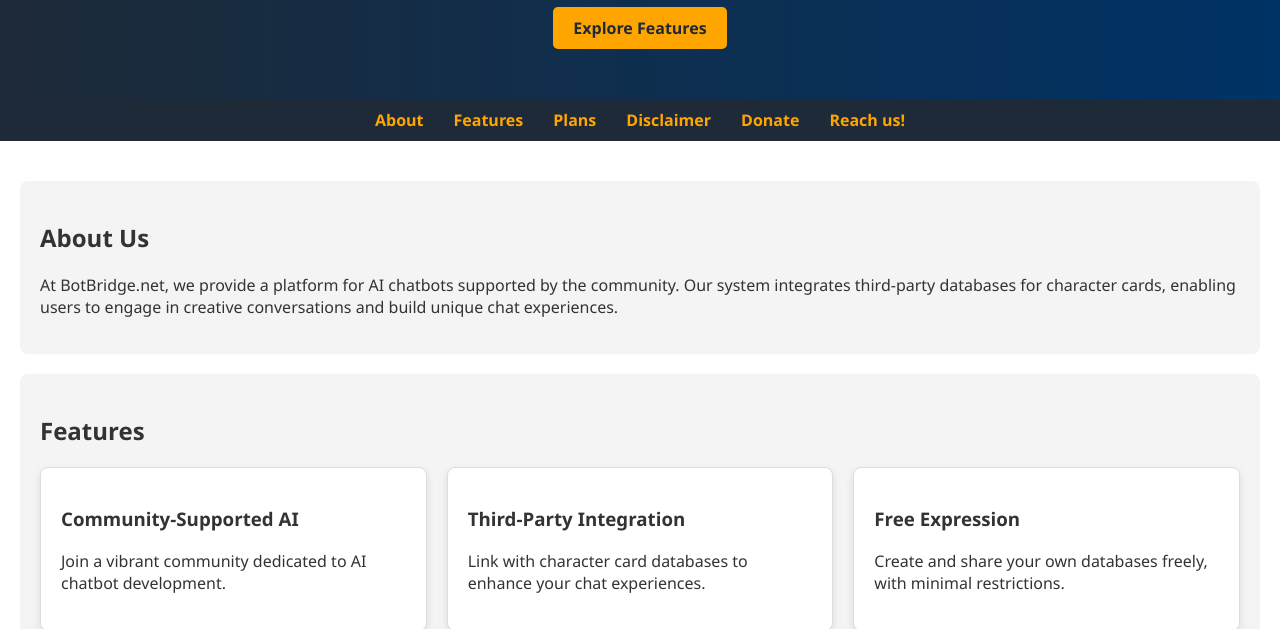
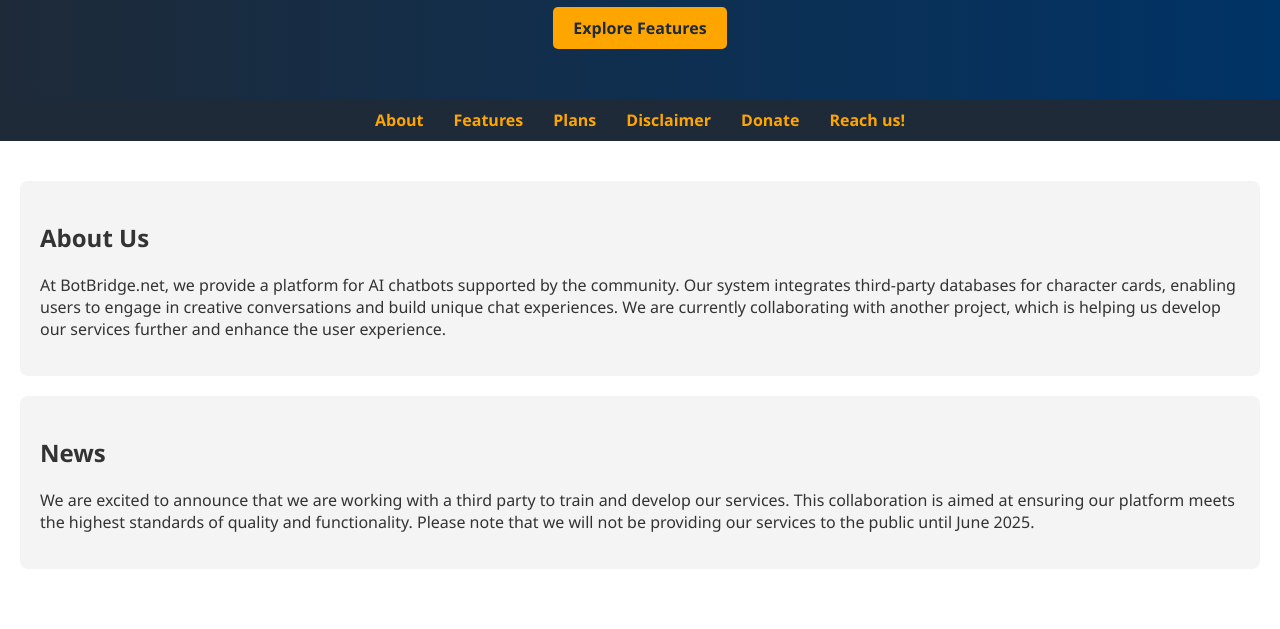
Before and after one commit to BotBridgeAI/homesite, a plain HTML site: page index.html in a window 1280 px wide. Shown: the part 171-800 px from the top of the page. Drawn offline with Linux system fonts and the light colour scheme.

Commit message:
Add files via upload

```diff
--- a/index.html
+++ b/index.html
@@ -29,8 +29,14 @@
     <main>
         <section id="about" class="content-section">
             <h2>About Us</h2>
-            <p>At BotBridge.net, we provide a platform for AI chatbots supported by the community. Our system integrates third-party databases for character cards, enabling users to engage in creative conversations and build unique chat experiences.</p>
+            <p>At BotBridge.net, we provide a platform for AI chatbots supported by the community. Our system integrates third-party databases for character cards, enabling users to engage in creative conversations and build unique chat experiences. We are currently collaborating with another project, which is helping us develop our services further and enhance the user experience.</p>
         </section>
+
+        <section id="news" class="content-section">
+            <h2>News</h2>
+            <p>We are excited to announce that we are working with a third party to train and develop our services. This collaboration is aimed at ensuring our platform meets the highest standards of quality and functionality. Please note that we will not be providing our services to the public until June 2025.</p>
+        </section>
+    </main>
 
         <section id="features" class="content-section">
             <h2>Features</h2>
```
